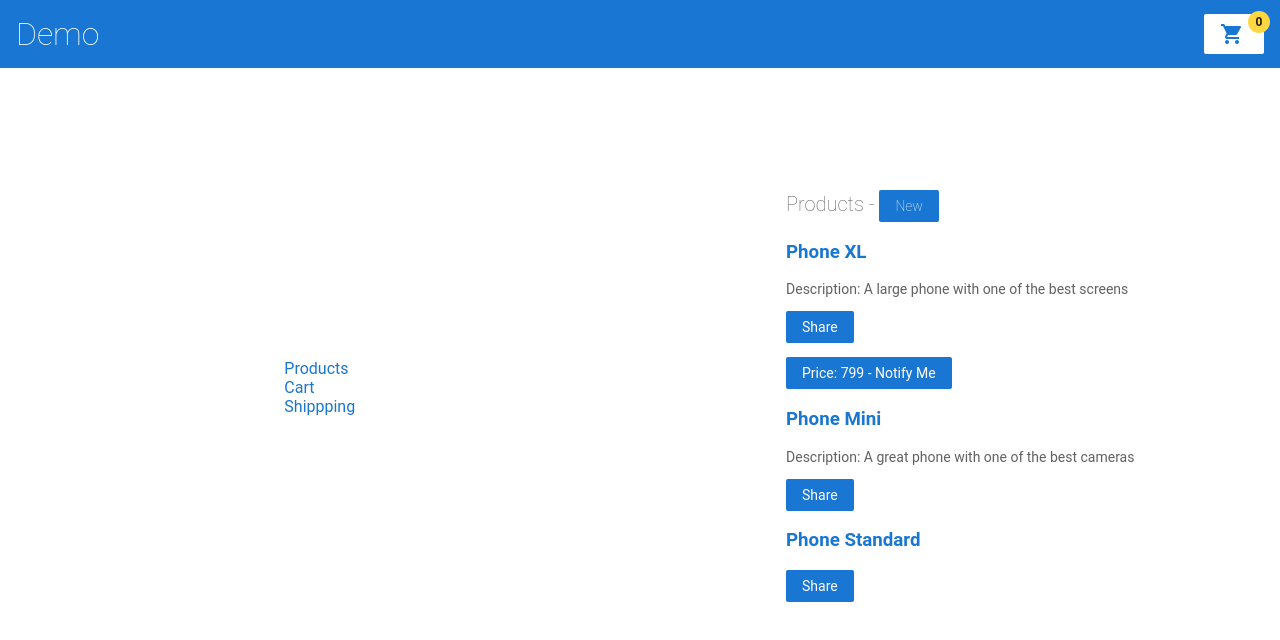
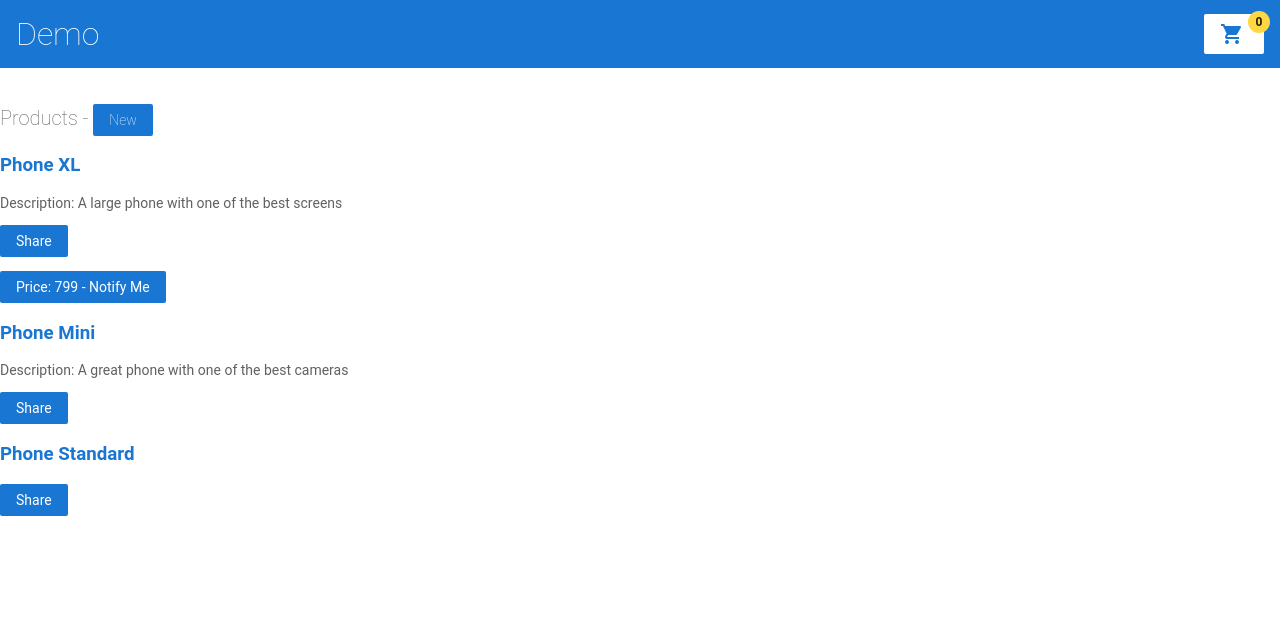
Before and after one commit to s2iwi2s/angular-demo-s2iwi2s, an Angular app: page / in a window 1280 px wide. Shown: the top 640 px of the page. Built offline with nearby package versions, Linux system fonts and the light colour scheme.

Commit message:
2 files modified

```diff
--- a/src/app/app.component.html
+++ b/src/app/app.component.html
@@ -3,11 +3,8 @@
 <app-top-bar></app-top-bar>
 
 
-<mat-grid-list cols="2">
-  <mat-grid-tile><app-left-menu></app-left-menu></mat-grid-tile>
-  <mat-divider [vertical]="true"></mat-divider>
-  <mat-grid-tile colspan="1"><router-outlet></router-outlet></mat-grid-tile>
-</mat-grid-list>
+<router-outlet></router-outlet>
+
 <!--
 <mat-grid-list [cols]="2">
   <mat-grid-tile><app-left-menu></app-left-menu></mat-grid-tile>
--- a/src/app/product-details/product-details.component.ts
+++ b/src/app/product-details/product-details.component.ts
@@ -101,6 +101,7 @@ export class ProductDetailsComponent implements OnInit {
       items: []
     };
   }
+
   doRemoveProductItem(itemId){
     var pitems = this.currentProduct.items;
     if(pitems){
```
